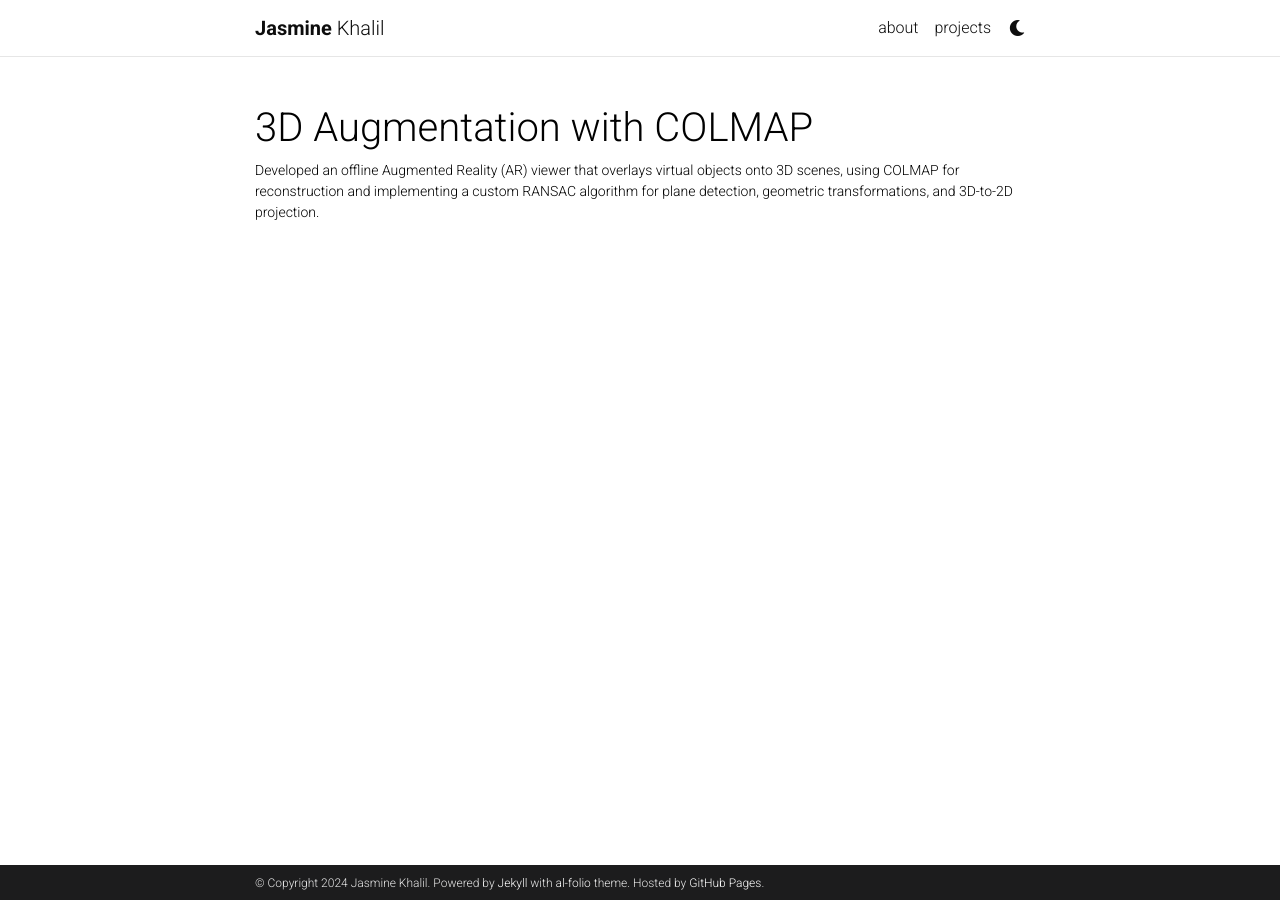
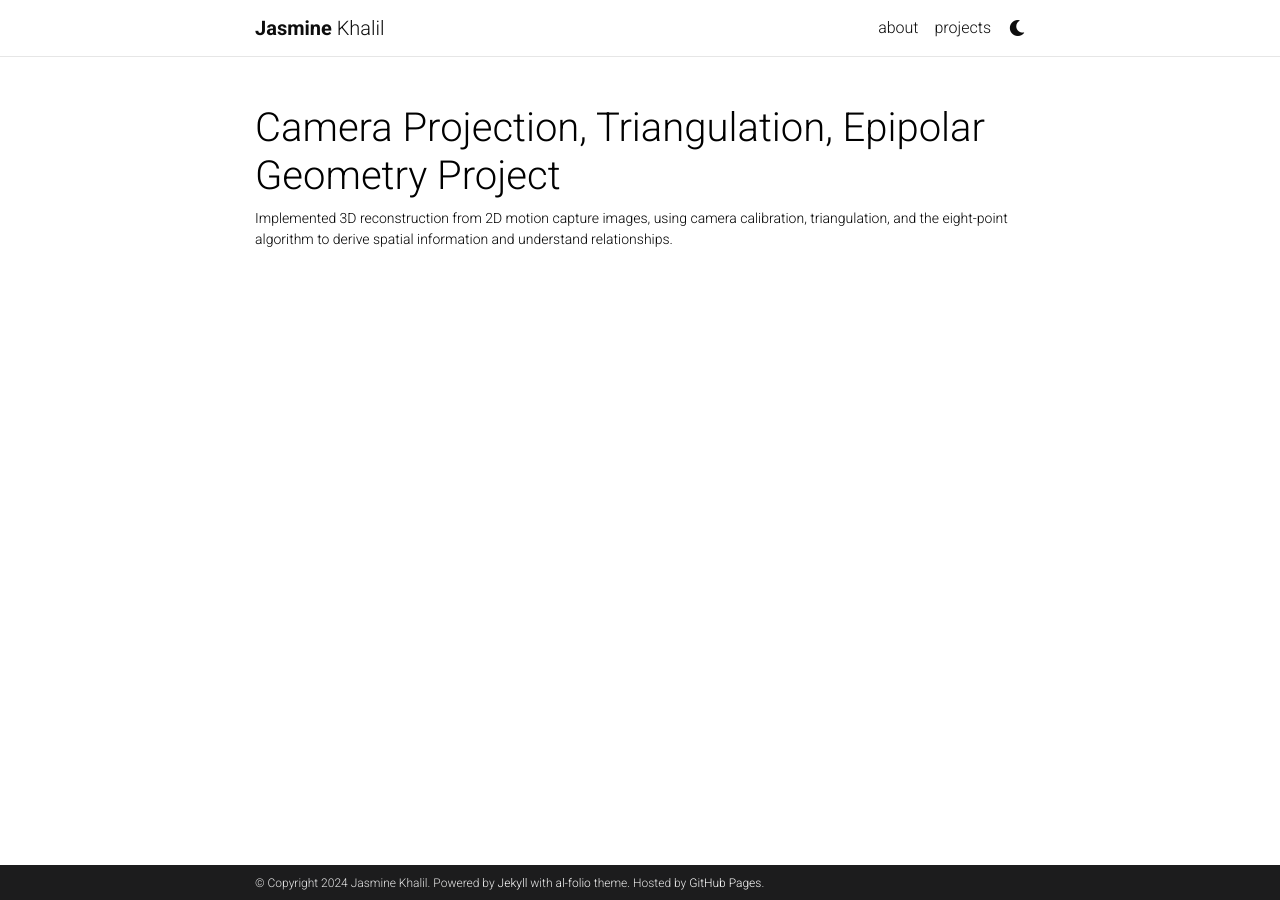
Before and after one commit to Jasminekhalil/jasminekhalil.github.io, a Jekyll site: the page built from _projects/9_project.md, in a window 1280 px wide. Built offline with Jekyll 4.4.1, drawn with Linux system fonts in a browser that asks for light colours; comment, search, counter and statistics services are not loaded; a style sheet for code colours, icons or effects is not loaded.

Commit message:
update project

```diff
--- a/_projects/9_project.md
+++ b/_projects/9_project.md
@@ -1,4 +1,15 @@
 ---
+layout: page
+title: Camera Projection, Triangulation, Epipolar Geometry Project
+description: Implemented 3D reconstruction from 2D motion capture images, using camera calibration, triangulation, and the eight-point algorithm to derive spatial information and understand relationships.
+img: assets/img/camproj.jpg
+redirect: ../assets/pdf/camera_projection_project.pdf
+importance: 1
+category: fun
+---
+
+
+<!-- ---
 layout: page
 title: 3D Augmentation with COLMAP
 description: Developed an offline Augmented Reality (AR) viewer that overlays virtual objects onto 3D scenes, using COLMAP for reconstruction and implementing a custom RANSAC algorithm for plane detection, geometric transformations, and 3D-to-2D projection.
@@ -6,4 +17,4 @@
 redirect: ../assets/pdf/colmapproject.pdf
 importance: 1
 category: fun
----
+--- -->
```
